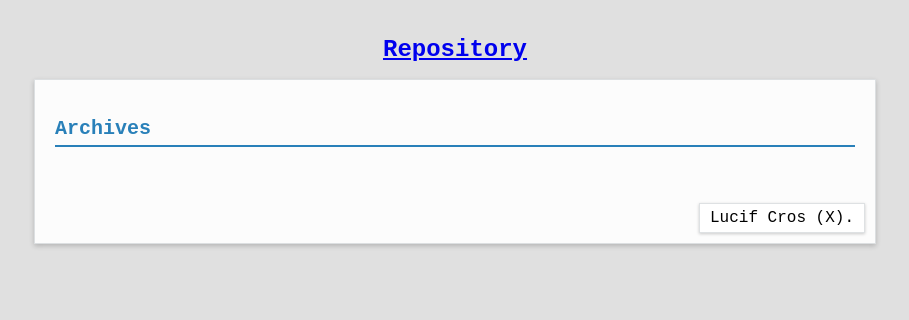
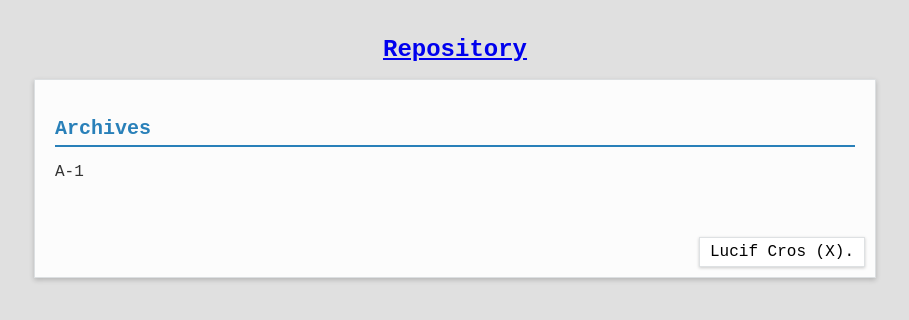
Before and after one commit to Sublimania/Sonarchivium, a plain HTML site: page index.html in a window 1280 px wide. Shown: the whole page, without its empty margins (185-1094 px from the left). Drawn offline with Linux system fonts and the light colour scheme; no server answers.

Commit message:
Update index.html

```diff
--- a/index.html
+++ b/index.html
@@ -11,6 +11,9 @@
     <div id="music-section">
         <h2>Archives</h2>
         <div id="music-list"></div>
+        <div id="phrase">
+            <p>A-1</p>
+        </div>
         <div id="signature">
             <a href="#" id="signature-link">Lucif Cros (X).</a>
         </div>
```
